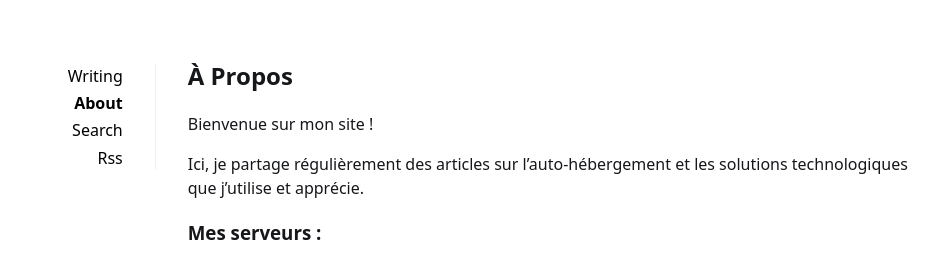
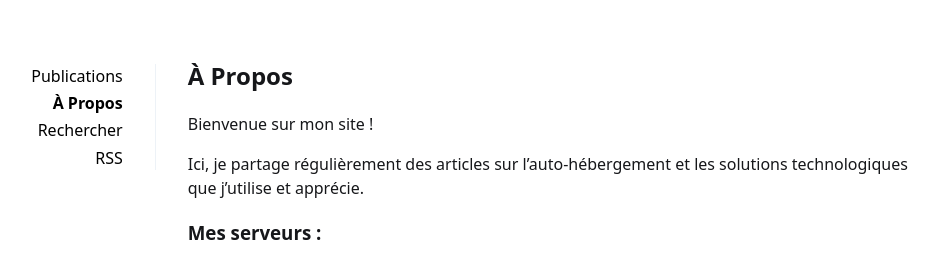
Before and after one commit to Kofysh/blog.yipyip.fr, a Jekyll site: the page built from _pages/about.md, in a window 1280 px wide. Shown: the top 260 px of the page, without its empty margins (165-1114 px from the left). Built offline with Jekyll 4.4.1, drawn with Linux system fonts in a browser that asks for light colours.

Commit message:
Update navigation.yml

```diff
--- a/_data/navigation.yml
+++ b/_data/navigation.yml
@@ -1,9 +1,9 @@
 links:
-- title: Writing
+- title: Publications
   url: /
-- title: About
+- title: À Propos
   url: /about
-- title: Search
+- title: Rechercher
   url: /search
-- title: Rss
+- title: RSS
   url: /atom.xml
```
